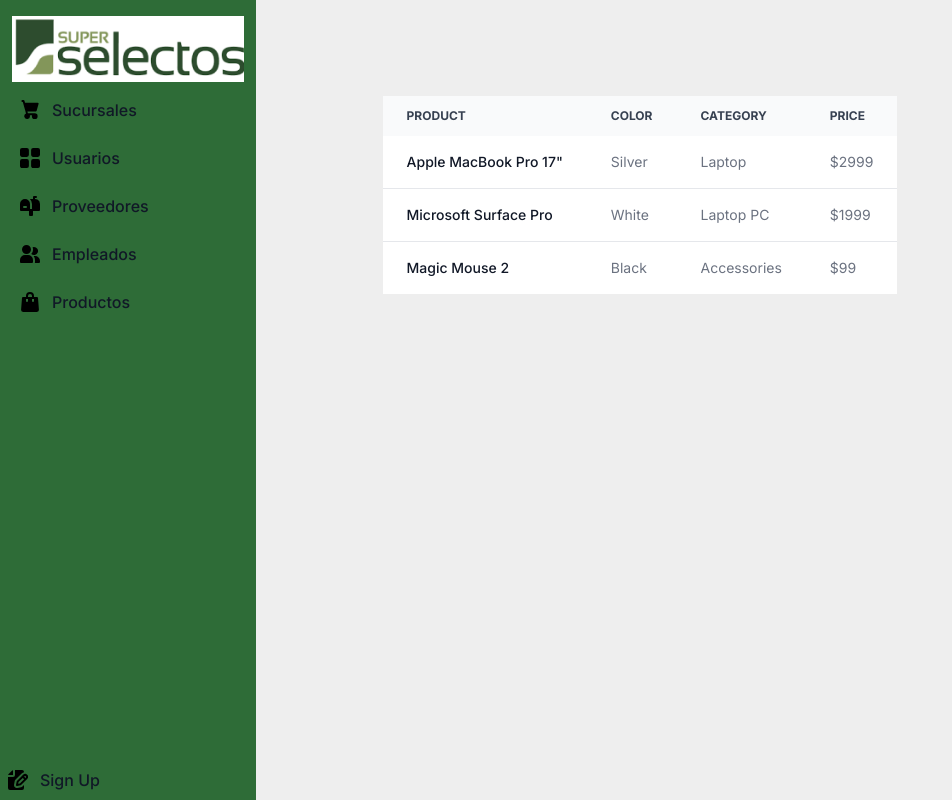
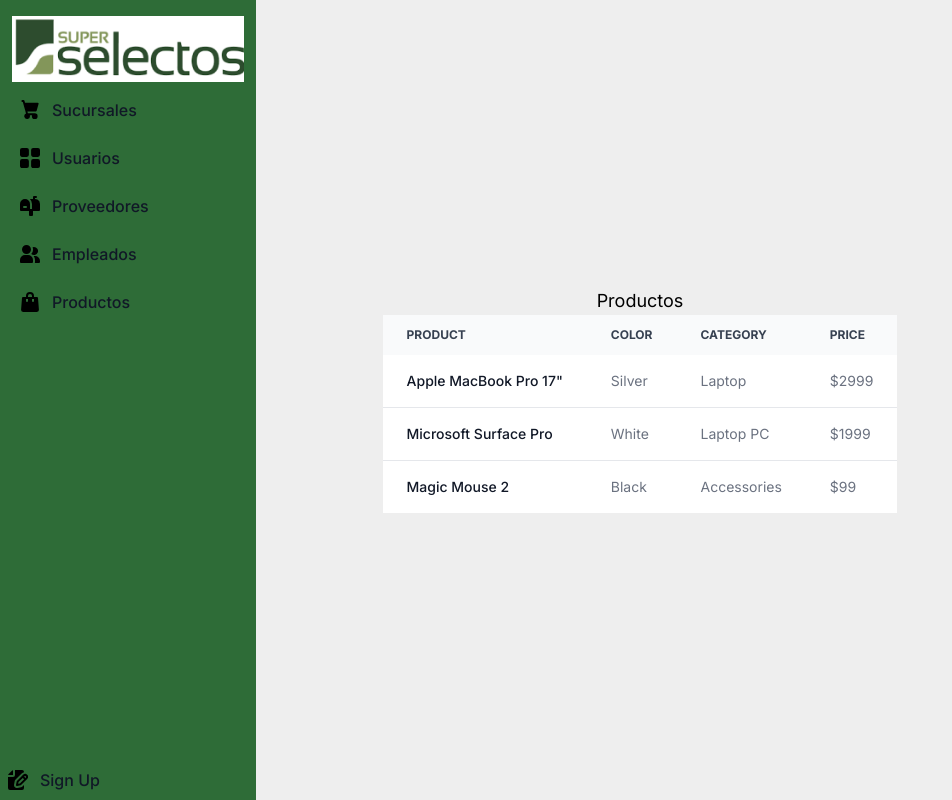
Before and after one commit to EdgarAllan07/sistema-inventario, a Next.js app: page /Menu in a window 1280 px wide. Shown: the whole page, without its empty margins (0-952 px from the left). Built offline with nearby package versions, Linux system fonts and the light colour scheme.

Commit message:
agregan titulo a la tabla

```diff
--- a/src/app/Menu/page.js
+++ b/src/app/Menu/page.js
@@ -3,7 +3,8 @@
 
 function page() {
   return (
-    <main className="flex min-h-screen flex-col items-center justify-between p-24">
+    <main className="flex flex-col justify-between">
+          <h1 className='semi-bold text-lg text-center'>Productos</h1>
       <Menu>
 
       </Menu>
--- a/src/components/SideBar.jsx
+++ b/src/components/SideBar.jsx
@@ -155,7 +155,7 @@
             </li>
             <li className="fixed bottom-0 inset-x-0">
               <a
-                href="#"
+                href="/"
                 class="flex items-center p-2 text-gray-900 rounded-lg dark:text-white hover:bg-gray-100 dark:hover:bg-gray-700 group"
               >
                 <svg
--- a/src/components/menu.jsx
+++ b/src/components/menu.jsx
@@ -5,8 +5,10 @@
 
 function Menu() {
   return (
-    <div >
+    <div  >
+
         <SideBar></SideBar>
+
         <Table></Table>
     </div>
   )
```
